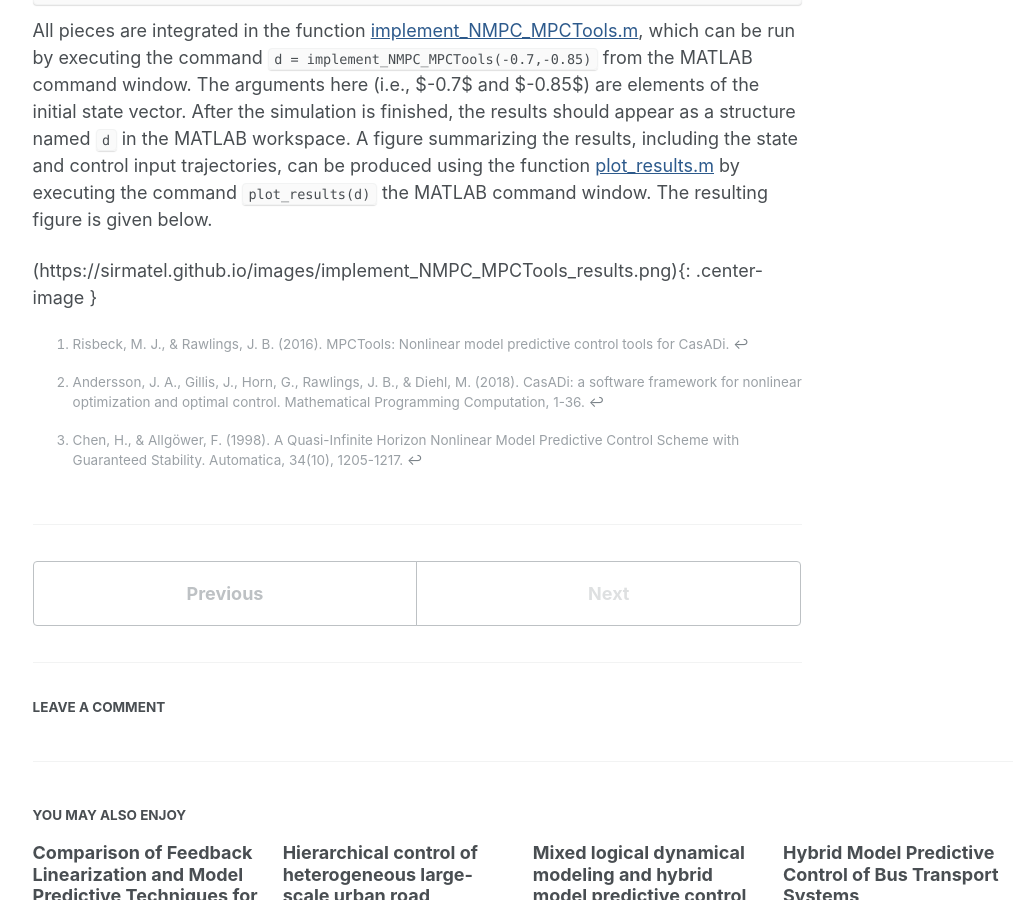
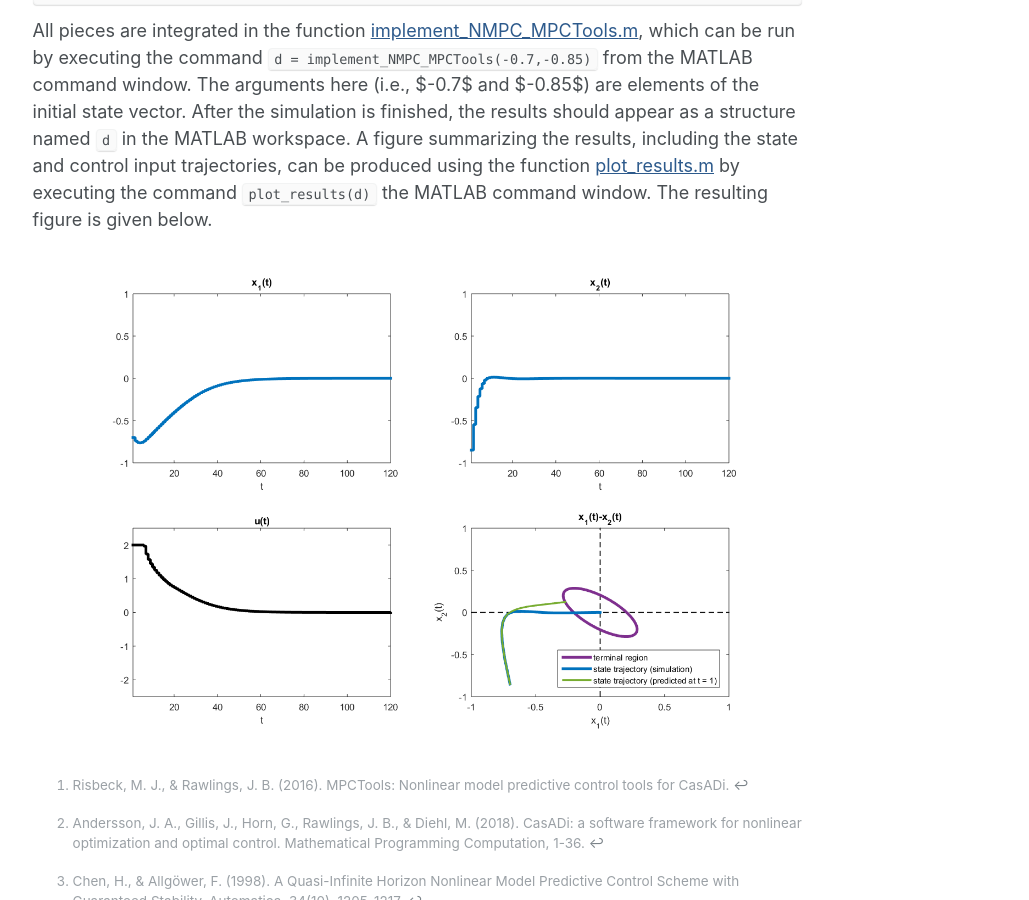
Before and after one commit to sirmatel/sirmatel.github.io, a Jekyll site: the page built from _posts/tutorials/2019-03-06-standardmpc.md, in a window 1280 px wide and 900 px high, scrolled down 6783 px. Shown: the whole window, without its empty margins (249-1278 px from the left). Built offline with Jekyll 4.4.1, drawn with Linux system fonts in a browser that asks for light colours; formulas are drawn with MathJax 3; comment, search, counter and statistics services are not loaded.

Commit message:
Update 2019-03-06-standardmpc.md

`````diff
--- a/_posts/tutorials/2019-03-06-standardmpc.md
+++ b/_posts/tutorials/2019-03-06-standardmpc.md
@@ -294,7 +294,7 @@ from the MATLAB command window. The arguments here (i.e., $-0.7$ and $-0.85$) ar
 ````plot_results(d)````
 the MATLAB command window. The resulting figure is given below.
 
-({{ site.url }}/images/implement_NMPC_MPCTools_results.png){: .center-image }
+![implement NMPC with MPCTools, results]({{ site.url }}/images/implement_NMPC_MPCTools_results.png){: .center-image }
 
 [^Risbeck2016]: Risbeck, M. J., & Rawlings, J. B. (2016). MPCTools: Nonlinear model predictive control tools for CasADi.
 
`````
